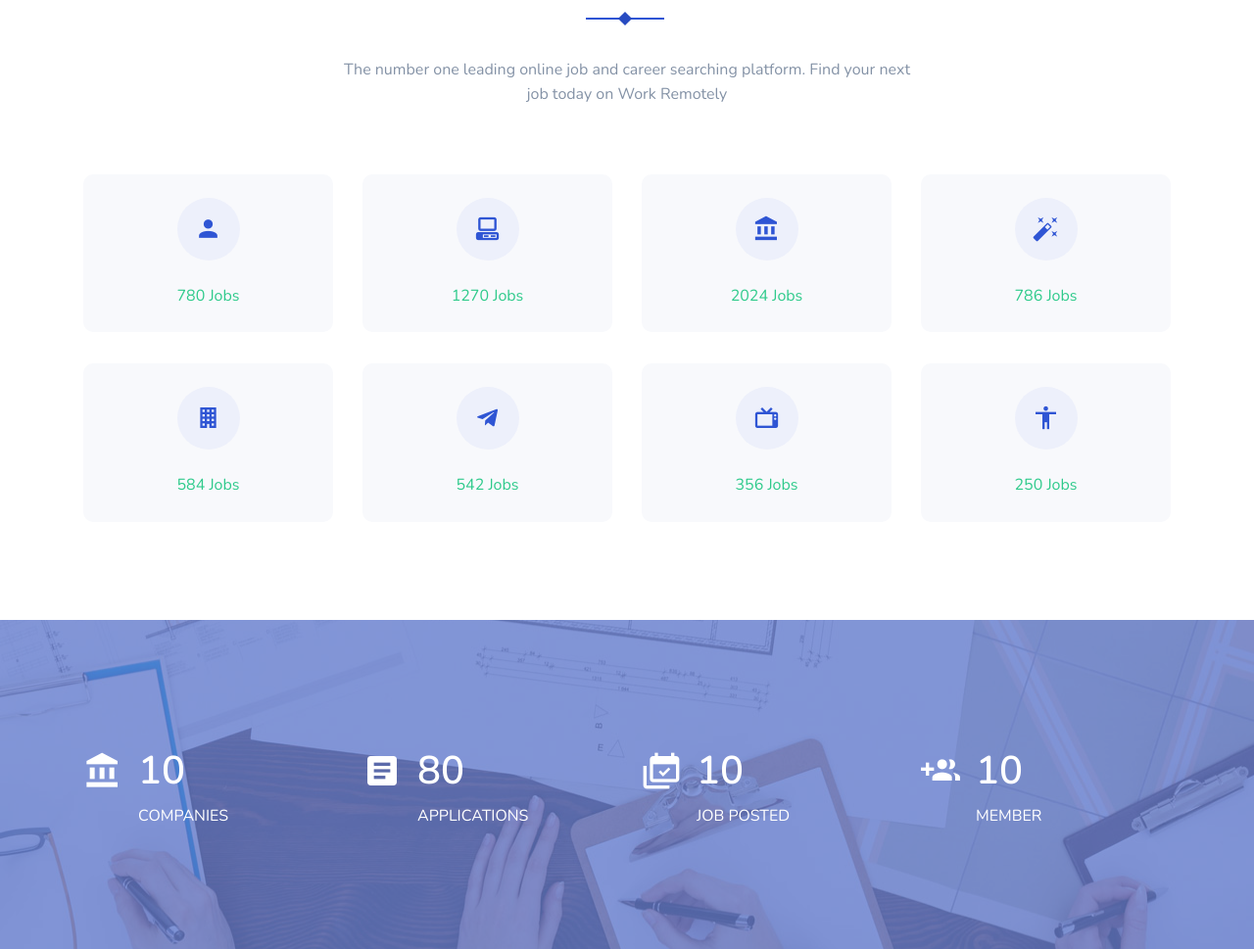
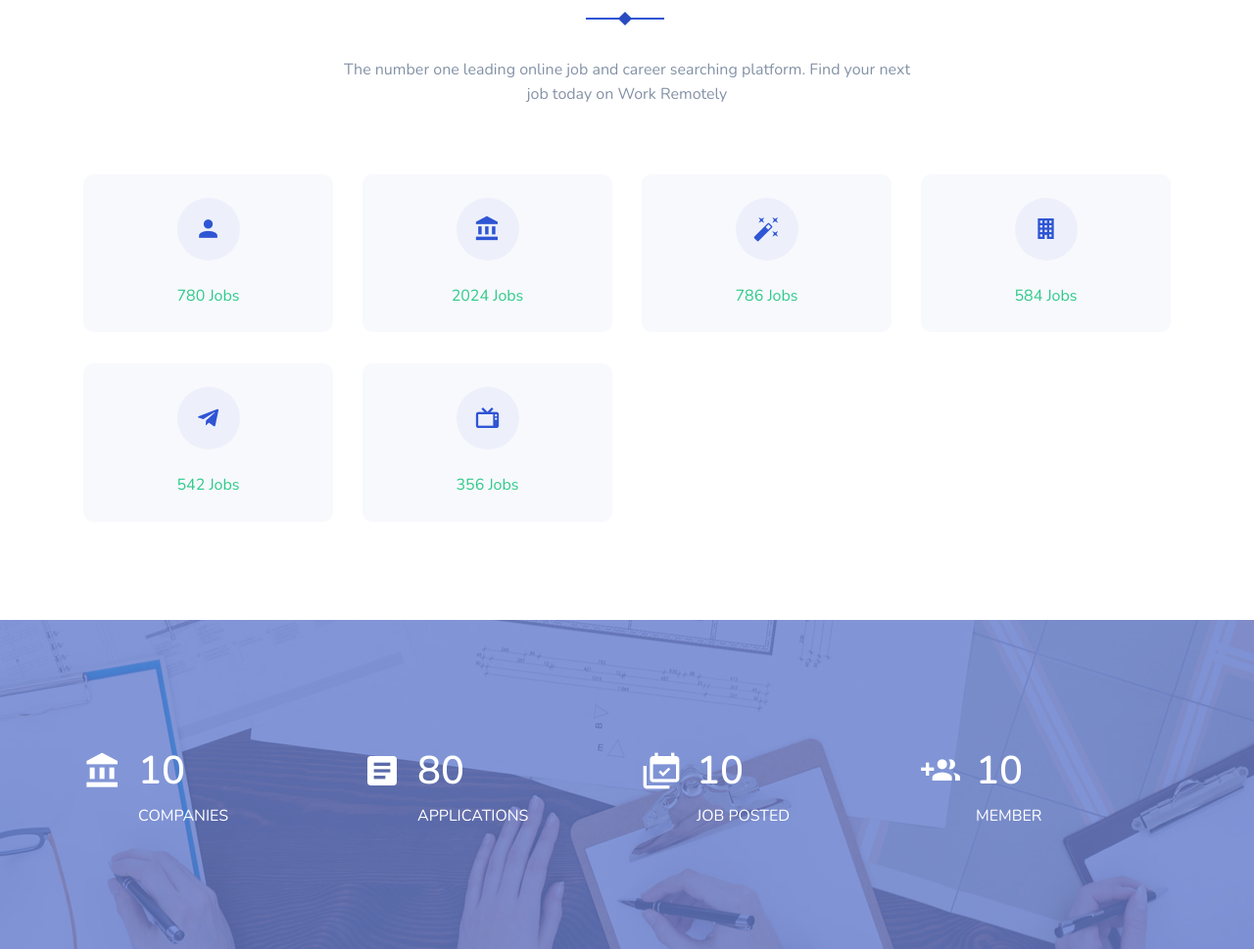
Before and after one commit to shwetapan/remotecareerportal, a Django app: template jobs/templates/home.html in a window 1280 px wide. Shown: the part 918-1887 px from the top of the page at 98% size. Run offline with Django 3.2, Linux system fonts and the light colour scheme; the template is opened without the code that fills it: values that come from a table or form of the project are taken from there, others are empty; some libraries are stand-ins or nearby versions.

Commit message:
Signed-off-by: Shweta Pandey <7spandey@gmail.com>

```diff
--- a/jobs/templates/home.html
+++ b/jobs/templates/home.html
@@ -394,7 +394,7 @@
                         </div>
                     </a>
                 </div>
-                <div class="col-lg-3 col-md-6 mt-4 pt-2">
+                {% comment %} <div class="col-lg-3 col-md-6 mt-4 pt-2">
                     <a href="{% url 'category-detail' projectManager.slug %}">
                         <div class="popu-category-box bg-light rounded text-center p-4">
                             <div class="popu-category-icon mb-3">
@@ -406,7 +406,7 @@
                             </div>
                         </div>
                     </a>
-                </div>
+                </div> {% endcomment %}
                 <div class="col-lg-3 col-md-6 mt-4 pt-2">
                     <a href="{% url 'category-detail' technology.slug %}">
                         <div class="popu-category-box bg-light rounded text-center p-4">
@@ -472,7 +472,7 @@
                         </div>
                     </a>
                 </div>
-                <div class="col-lg-3 col-md-6 mt-4 pt-2">
+                {% comment %} <div class="col-lg-3 col-md-6 mt-4 pt-2">
                     <a href="{% url 'category-detail' businessAnalyst.slug %}">
                         <div class="popu-category-box bg-light rounded text-center p-4">
                             <div class="popu-category-icon mb-3">
@@ -484,7 +484,7 @@
                             </div>
                         </div>
                     </a>
-                </div>
+                </div> {% endcomment %}
             </div>
 
 
```
Also changed, not shown: jobs/views.py (+6 -6 lines).
